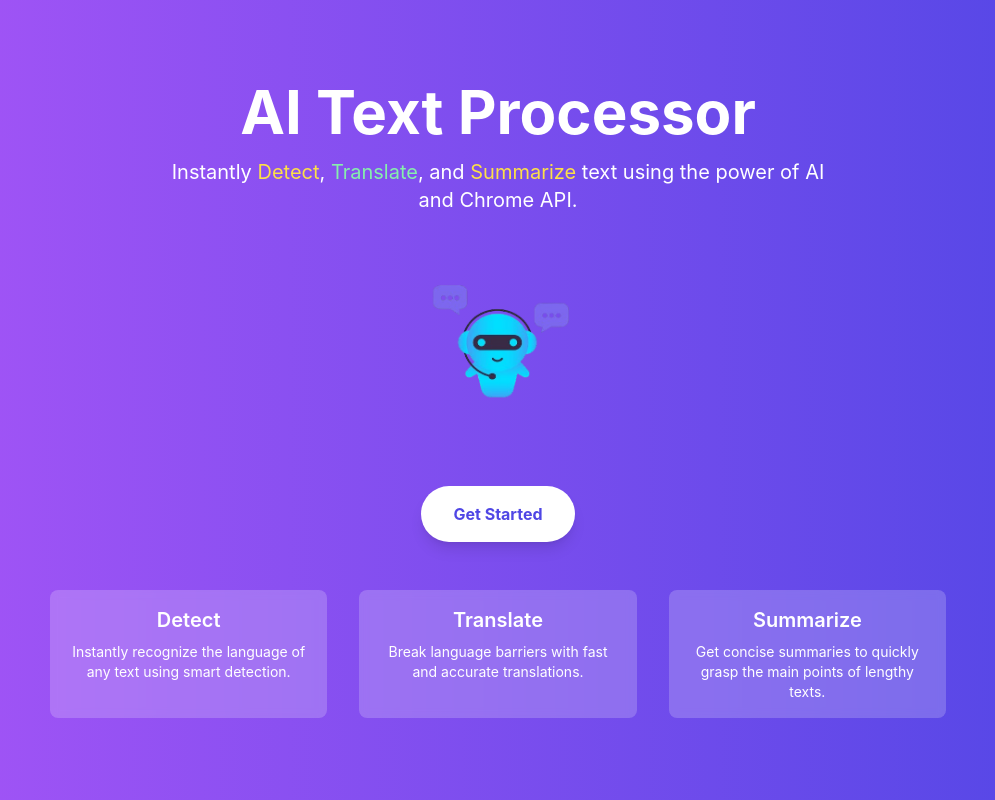
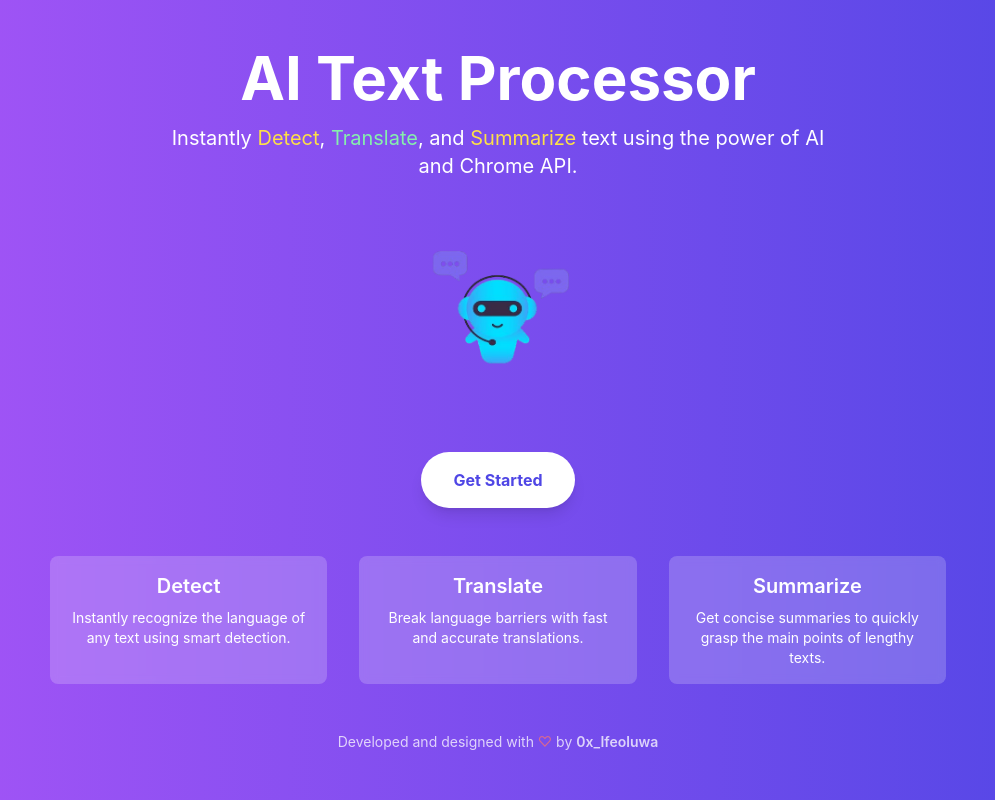
Before and after one commit to Hepheoluwah/HNG, a React (Create React App) app in the folder ai-text-processing/: page / in a window 1280 px wide. Shown: the whole page, without its empty margins (142-1137 px from the left). Built offline with nearby package versions, Linux system fonts and the light colour scheme.

Commit message:
Completed

```diff
--- a/ai-text-processing/src/App.js
+++ b/ai-text-processing/src/App.js
@@ -151,6 +151,11 @@ const LandingPage = ({ onStart }) => (
         </motion.div>
       </motion.div>
     </section>
+    <footer className="mt-12 text-center text-sm opacity-75">
+  Developed and designed with <span className="text-red-400">♡</span> by{" "}
+  <span className="font-semibold">0x_Ifeoluwa</span>
+</footer>
+
   </div>
 );
 
--- a/ai-text-processing/src/components/ChatOutput.js
+++ b/ai-text-processing/src/components/ChatOutput.js
@@ -217,7 +217,13 @@ const ChatOutput = ({
           </motion.div>
         ))
       )}
+       <div className="absolute bottom-2 right-4 text-gray-500 text-xs opacity-50">
+        Powered by <span className="font-bold">0x_ifeoluwa</span>
+      </div>
       <div ref={messagesEndRef} />
+      <div className="absolute bottom-2 right-4 text-gray-500 text-xs opacity-50">
+        Powered by <span className="font-bold">0x_ifeoluwa</span>
+      </div>
     </div>
   );
 };
```
